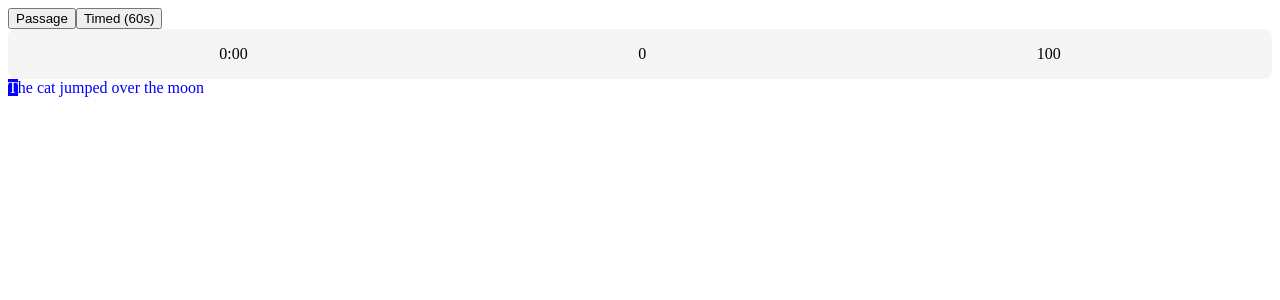
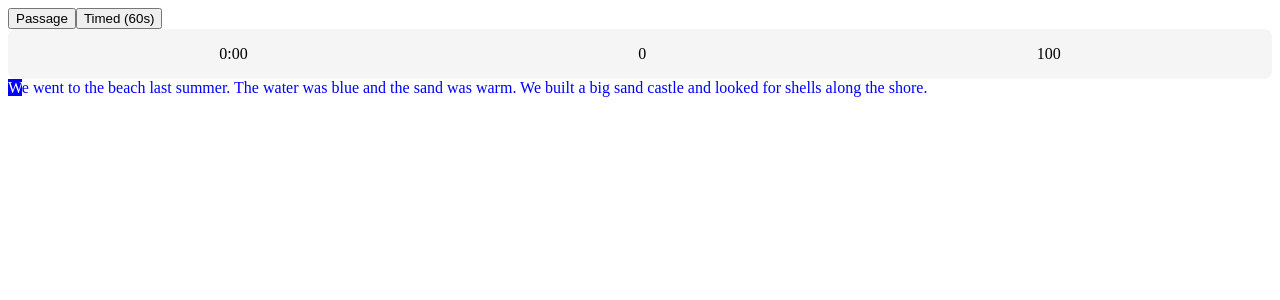
Before and after one commit to OneManBanned/Typing-Speed-Tester, a React (Vite) app: page / in a window 1280 px wide. Shown: the top 300 px of the page. Built offline with nearby package versions, Linux system fonts and the light colour scheme.

Commit message:
feat: import JSON data and add difficulty selection
- Import passages from data/data.json
- Add difficulty type (easy, medium, hard)
- Select passage based on current difficulty
- Replace hardcoded paragraph with JSON data

```diff
--- a/src/App.tsx
+++ b/src/App.tsx
@@ -1,11 +1,15 @@
+import data from './data/data.json'
 import { useState, useEffect, useRef } from 'react'
 import TypingArea from './components/TypingArea'
 import Stats from './components/Stats'
 import Options from './components/Options'
 
 type mode = 'passage' | 'timed';
+type difficulty = 'easy' | 'medium' | 'hard';
 
 function App() {
+
+  const passages = data;
 
   const inputRef = useRef<HTMLInputElement>(null)
 
@@ -17,7 +21,8 @@ function App() {
     wpm: 0,
     accuracy: 100
   })
-  const paragraphs: string = "The cat jumped over the moon"
+  const [difficulty, setDifficulty] = useState<difficulty>('easy')
+  const paragraphs: string = passages[difficulty][5].text
   const characters: string[] = paragraphs.split('')
   const isCompleted = mode === 'passage'
     ? userInput.length === characters.length
```
Also changed, not shown: src/data/data.json (renamed from public/data.json).
